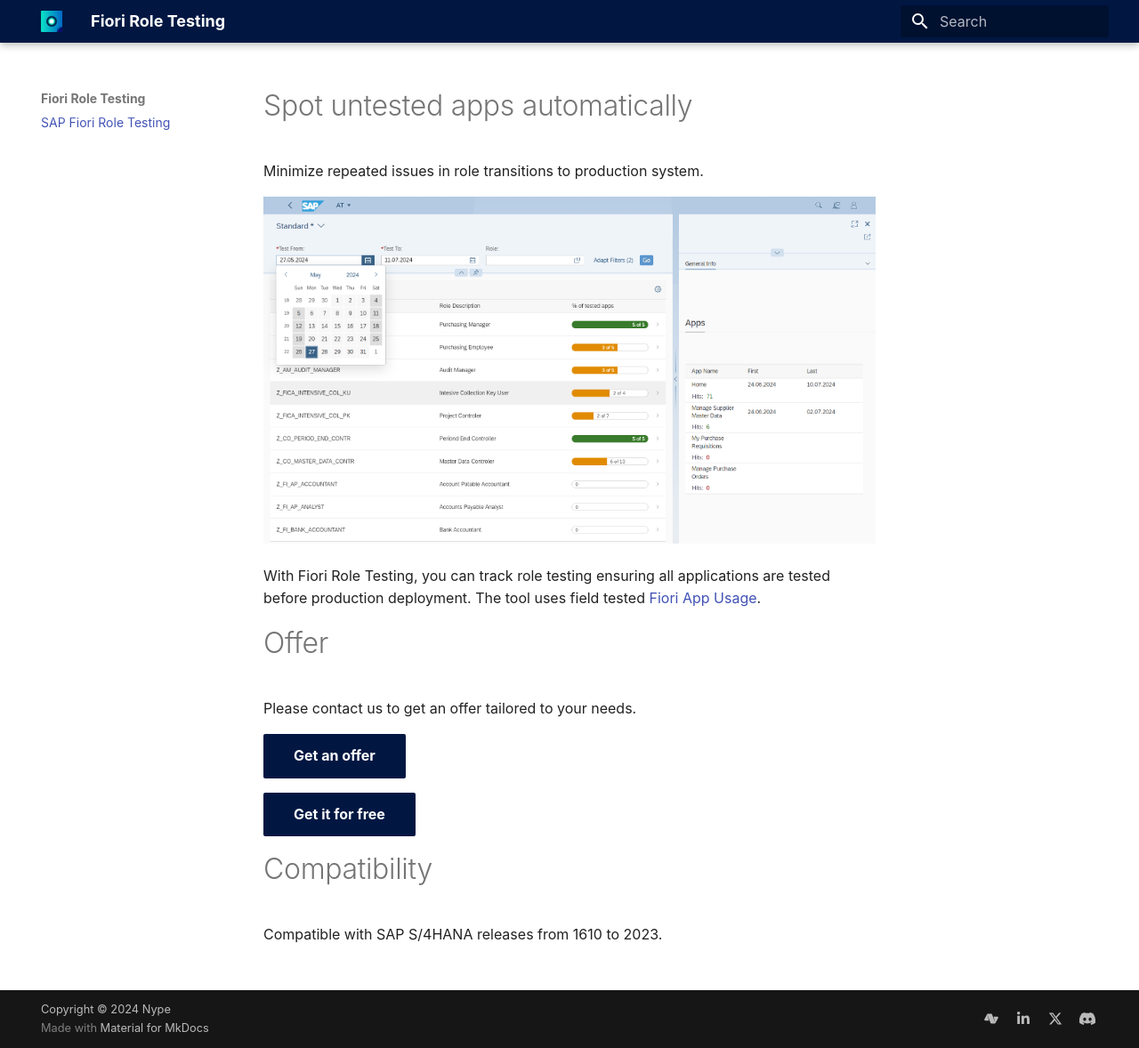
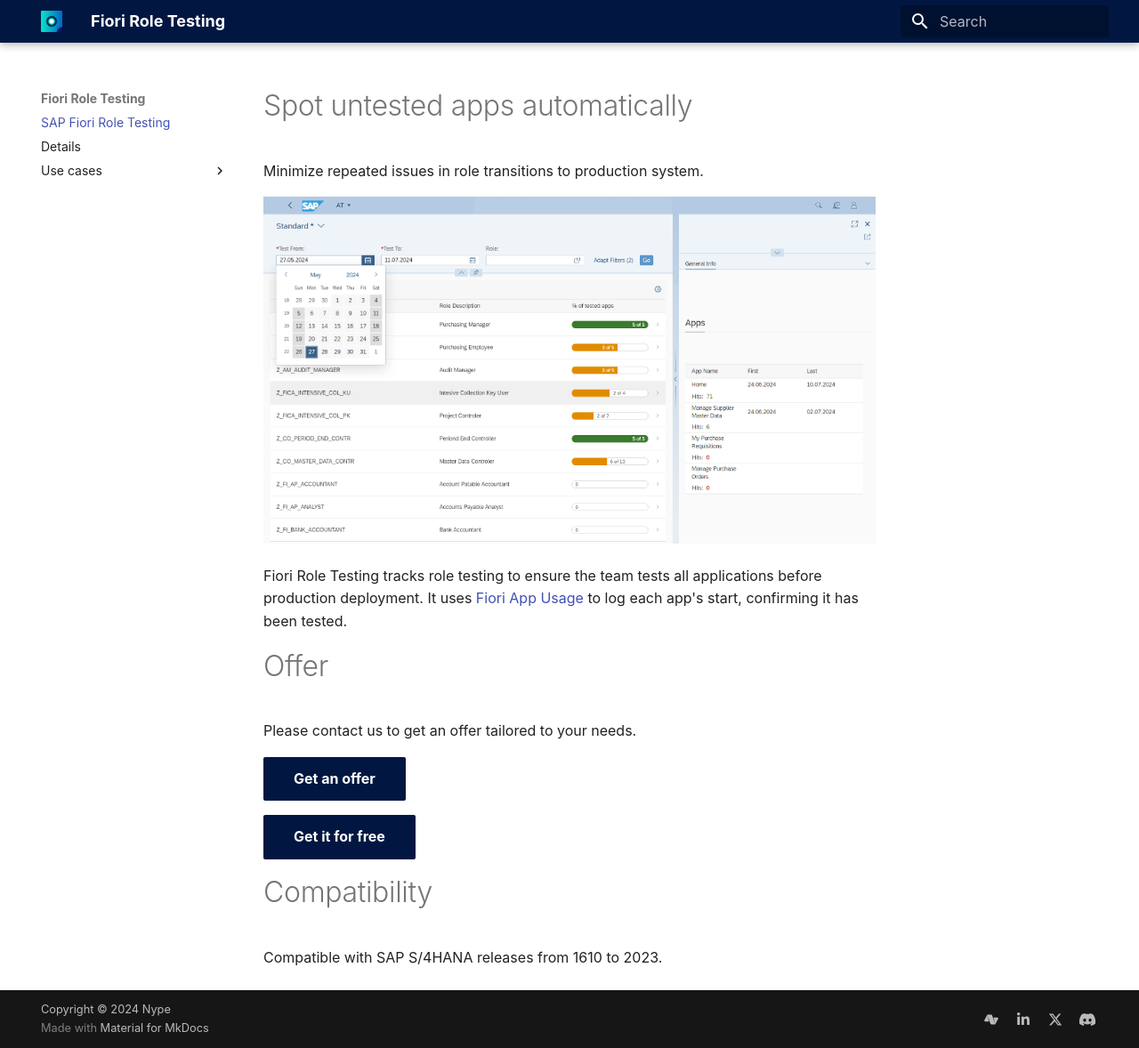
Before and after one commit to fioriroletesting/fioriroletesting.github.io, an MkDocs documentation site: the page built from docs/index.md, in a window 1280 px wide and 1178 px high. Shown: the whole window at 89% size. Built offline with MkDocs 1.6.1 and Material for MkDocs 9.7.7, drawn with Linux system fonts in a browser that asks for light colours; some web fonts are replaced.

Commit message:
docs: %*

```diff
--- a/docs/index.md
+++ b/docs/index.md
@@ -8,7 +8,7 @@
 
 [![](res/frt.png)](res/frt.png)
 
-With Fiori Role Testing, you can track role testing ensuring all applications are tested before production deployment. The tool uses field tested [Fiori App Usage](https://help.fioriappsusage.org).
+Fiori Role Testing tracks role testing to ensure the team tests all applications before production deployment. It uses [Fiori App Usage](https://help.fioriappsusage.org) to log each app's start, confirming it has been tested.
 
 # Offer
 
```
Also changed, not shown: docs/details.md (added), docs/use-cases/compliance.md (renamed from docs/FPS01/use-cases/compliance.md), docs/use-cases/role-conflicts.md (renamed from docs/FPS01/use-cases/role-conflicts.md), docs/use-cases/role-optimization.md (renamed from docs/FPS01/use-cases/role-optimization.md), docs/use-cases/role-validation.md (renamed from docs/FPS01/use-cases/role-validation.md).
